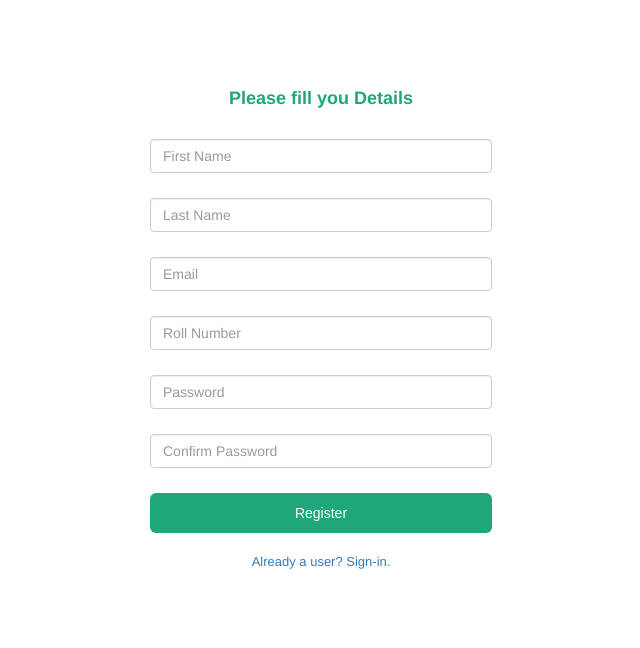
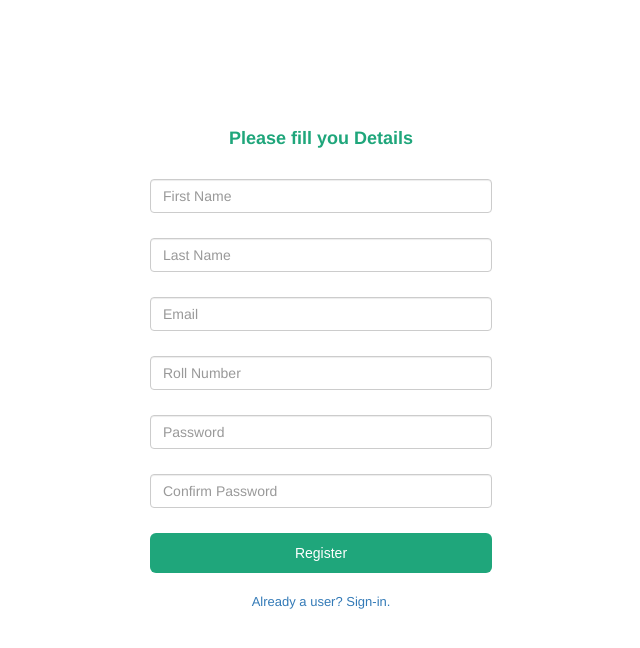
Before and after one commit to TeamIntegrity/LibChain, a Django app: page /users/register/ in a window 1280 px wide. Shown: the part 81-729 px from the top of the page, without its empty margins (319-959 px from the left). Run offline with Django 3.2, Linux system fonts and the light colour scheme; some libraries are stand-ins or nearby versions.

Commit message:
Removed the <br> tags and added margin to the block content

```diff
--- a/libchain/books/templates/search.html
+++ b/libchain/books/templates/search.html
@@ -1,9 +1,7 @@
 {% extends base %}
 
 {% block content %}
-<br>
-<br>
-<br>
+
 {% if results %}
 
   {% if number %}
--- a/libchain/home/static/css/panel.css
+++ b/libchain/home/static/css/panel.css
@@ -5,6 +5,10 @@
   src: url("../fonts/icomoon/icomoon.eot?srf3rx#iefix") format("embedded-opentype"), url("../fonts/icomoon/icomoon.ttf?srf3rx") format("truetype"), url("../fonts/icomoon/icomoon.woff?srf3rx") format("woff"), url("../fonts/icomoon/icomoon.svg?srf3rx#icomoon") format("svg");
   font-weight: normal;
   font-style: normal;
+}
+
+.content {
+  margin-top: 100px;
 }
 
 .gallery
--- a/libchain/home/templates/base.html
+++ b/libchain/home/templates/base.html
@@ -101,9 +101,11 @@
 </nav>
 
 
+<div class="content">
 {% block content %}
 
 {% endblock %}
+</div>
 
 </body>
 </html>
--- a/libchain/home/templates/home.html
+++ b/libchain/home/templates/home.html
@@ -1,9 +1,6 @@
 {% extends base %}
 
 {% block content %}
-<br>
-<br>
-<br>
 
 
 <div class="container">
--- a/libchain/users/templates/login.html
+++ b/libchain/users/templates/login.html
@@ -1,12 +1,6 @@
 {% extends base %}
 
 {% block content %}
-<br>
-<br>
-<br>
-<br>
-<br>
-<br>
 
 <section id="login">
     <div class="container">
--- a/libchain/users/templates/register.html
+++ b/libchain/users/templates/register.html
@@ -1,9 +1,7 @@
 {% extends base %}
 
 {% block content %}
-<br>
-<br>
-<br>
+
 <section id="login">
     <div class="container">
         <div class="row">
```
Also changed, not shown: libchain/books/templates/bookdescription.html (+1 -6 lines), libchain/books/templates/bookquery.html (+2 -9 lines), libchain/users/templates/edit.html (+1 -8 lines), libchain/users/templates/profile.html (+1 -6 lines).
